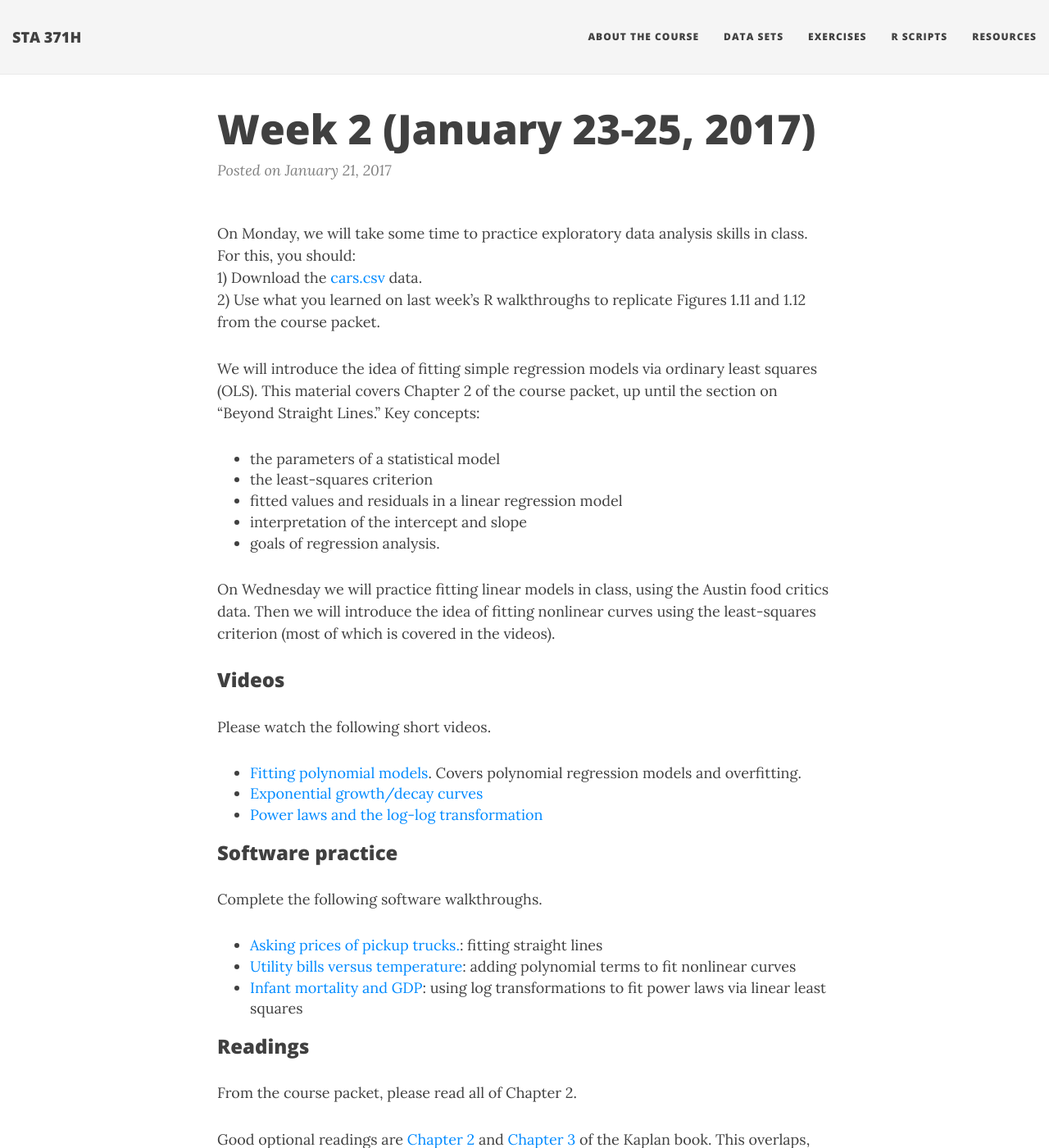
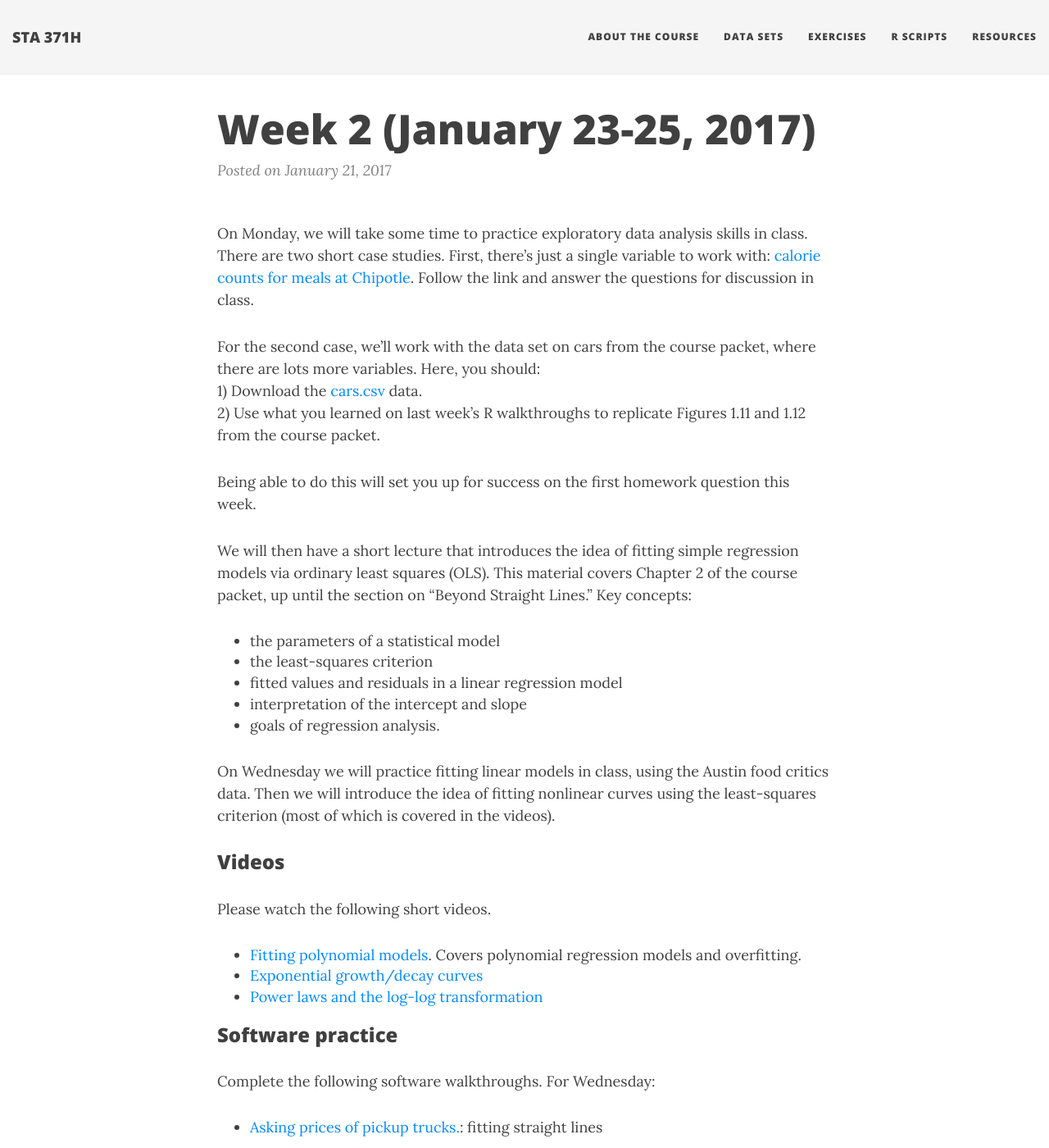
Before and after one commit to jgscott/STA371H_Spring2017, a Jekyll site: the page built from _posts/2017-01-21-week02.md, in a window 1280 px wide and 1400 px high. Shown: the whole window at 82% size. Built offline with Jekyll 4.4.1, drawn with Linux system fonts in a browser that asks for light colours; nearby versions of some CDN libraries; some of the changed text lies outside the part shown.

Commit message:
week 2 case

```diff
--- a/_posts/2017-01-21-week02.md
+++ b/_posts/2017-01-21-week02.md
@@ -3,16 +3,21 @@ layout: post
 title: Week 2 (January 23-25, 2017)
 ---
 
-On Monday, we will take some time to practice exploratory data analysis skills in class.  For this, you should:
+On Monday, we will take some time to practice exploratory data analysis skills in class.  There are two short case studies.  First, there's just a single variable to work with: [calorie counts for meals at Chipotle](https://github.com/jgscott/learnR/blob/master/cases/burritos/burritos.md).  Follow the link and answer the questions for discussion in class.
+
+For the second case, we'll work with the data set on cars from the course packet, where there are lots more variables.  Here, you should:
 1) Download the [cars.csv]({{ site.baseurl }}/data/cars.csv) data.
 2) Use what you learned on last week's R walkthroughs to replicate Figures 1.11 and 1.12 from the course packet.
 
-We will introduce the idea of fitting simple regression models via ordinary least squares (OLS). This material covers Chapter 2 of the course packet, up until the section on "Beyond Straight Lines."  Key concepts:
+Being able to do this will set you up for success on the first homework question this week.
+
+We will then have a short lecture that introduces the idea of fitting simple regression models via ordinary least squares (OLS). This material covers Chapter 2 of the course packet, up until the section on "Beyond Straight Lines."  Key concepts:
 - the parameters of a statistical model
 - the least-squares criterion
 - fitted values and residuals in a linear regression model
 - interpretation of the intercept and slope
 - goals of regression analysis.
+
 
 On Wednesday we will practice fitting linear models in class, using the Austin food critics data.  Then we will introduce the idea of fitting nonlinear curves using the least-squares criterion (most of which is covered in the videos).
 
@@ -27,8 +32,10 @@ Please watch the following short videos.
 
 ### Software practice
 
-Complete the following software walkthroughs.
+Complete the following software walkthroughs.  For Wednesday:
 - [Asking prices of pickup trucks.](https://github.com/jgscott/learnR/blob/master/pickup/pickup.md): fitting straight lines
+
+To prepare for next week:
 - [Utility bills versus temperature](https://github.com/jgscott/learnR/blob/master/utilities/utilities.md): adding polynomial terms to fit nonlinear curves
 - [Infant mortality and GDP](https://github.com/jgscott/learnR/blob/master/infmort/infmort.md): using log transformations to fit power laws via linear least squares
 
```
